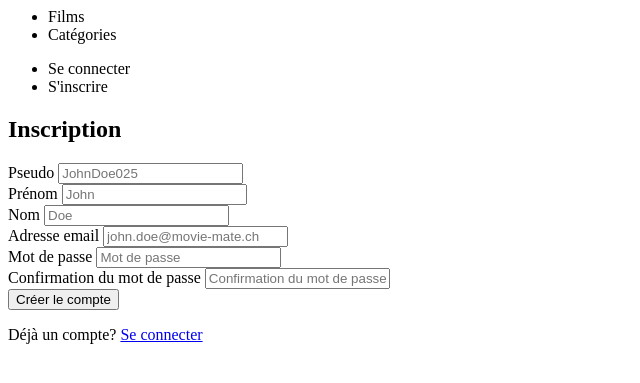
After one commit to floriansalvi/ProgServ_MovieMate, a PHP site: page /ProgServ_MovieMate/signup.php in a window 1280 px wide. The commit adds this page. Shown: the top 383 px of the page, without its empty margins (0-640 px from the left). Run offline with PHP 8.4, Linux system fonts and the light colour scheme.

Commit message:
Creation des fichiers php liés à la connexion/inscription

```diff
--- /dev/null
+++ b/activation.php
@@ -0,0 +1,4 @@
+<?php
+
+// Tell the user their accout has/has not been activated¨
+// use ?token= from the link they received
--- a/ch/I_User.php
+++ b/ch/I_User.php
@@ -12,7 +12,7 @@ interface I_User {
     public function getAllUsers():array;
     public function getUserDatas($email, $password):array;
     public function updatePseudonym($userId, $newPseudonym):bool;
-    public function updatePassword($userId, $newPassword):bool;
+    public function updatePassword($userId, $newHashedPassword):bool;
     public function updateProfileCover($userId, $newCoverId):bool;
     public function updateRole($userId, $role):bool;
     public function deleteUser($id):bool;
--- a/ch/dbManager.php
+++ b/ch/dbManager.php
@@ -13,11 +13,10 @@ class DbManager {
         $password = $config['password'];
         $this->db = new \PDO($dsn, $username, $password);
         if(!$this->db){
-
+            die('La connexion à la base de données n\'a pas pu être établie.');
         }else{
-            die('La connexion à la base de données n\'a pas pu être établie.')
-        }
             $this->createTables_SQLITE();
+        };
     }
 
     //Creation des différentes tables de la DB
--- /dev/null
+++ b/controllers/protect.php
@@ -0,0 +1,5 @@
+<?php
+session_start();
+if(!isset($_SESSION['is_logged'])){
+    header("Location: login.php");
+}
--- /dev/null
+++ b/controllers/signupValidation.php
@@ -0,0 +1,36 @@
+<?php
+
+use ch\UserManager;
+
+require_once('./config/autoload.php');
+
+$pseudonymErr = $firstnameErr = $lastnameErr = $emailErr = $passwordErr = $passwordConfErr = $successMessage = "";
+$validtionErr = false;
+
+if(filter_has_var(INPUT_POST, 'signup')) {
+    $pseudonym = filter_input(INPUT_POST, 'firstname', FILTER_UNSAFE_RAW);
+    $firstname = filter_input(INPUT_POST, 'firstname', FILTER_UNSAFE_RAW);
+    $lastname = filter_input(INPUT_POST, 'lastname', FILTER_UNSAFE_RAW);
+    $email = filter_input(INPUT_POST, 'email', FILTER_SANITIZE_EMAIL);
+    $password = filter_input(INPUT_POST, 'password', FILTER_UNSAFE_RAW);
+    $passwordConf = filter_input(INPUT_POST, 'passwordConf', FILTER_UNSAFE_RAW);
+
+    $db = new UserManager();
+
+//Pseudo pseudo (used, length, caract)
+
+//Firstname validation (length, caract)
+
+//Lastname validation (length, caract)
+
+//email validation (used, length, caract)
+
+//password validation (length, caract, strength)
+
+//password conf validation (same as password)
+
+
+
+
+
+}
--- /dev/null
+++ b/login.php
@@ -0,0 +1,3 @@
+<?php
+
+// let the user connect
--- /dev/null
+++ b/signup.php
@@ -0,0 +1,50 @@
+<?php
+
+session_start();
+require_once('./controllers/signupValidation.php');
+
+$title = "Inscription";
+
+ob_start(); ?>
+
+<main class="main-signup">
+    <form action="" method="post" class="form" id="signUp">
+        <h2>Inscription</h2>
+        <div>
+            <label for="pseudonym">Pseudo</label>
+            <input type="text" placeholder="JohnDoe025" name="pseudonym" class="pseudonym">
+            <?php echo $pseudonymErr; ?>
+        </div>
+        <div>
+            <label for="firstname">Prénom</label>
+            <input type="text" placeholder="John" name="firstname" class="firstname">
+            <?php echo $firstnameErr; ?>
+        </div>
+        <div>
+            <label for="lastname">Nom</label>
+            <input type="text" placeholder="Doe" name="lastname" class="lastname">
+            <?php echo $lastnameErr; ?>
+        </div>
+        <div>
+            <label for="email">Adresse email</label>
+            <input type="email" placeholder="john.doe@movie-mate.ch" name="email" class="email">
+            <?php echo $emailErr; ?>
+        </div>
+        <div>
+            <label for="password">Mot de passe</label>
+            <input type="password" placeholder="Mot de passe" name="password" class="password">
+            <?php echo $passwordErr; ?>
+        </div>
+        <div>
+            <label for="passwordConf">Confirmation du mot de passe</label>
+            <input type="password" placeholder="Confirmation du mot de passe" name="passwordConf" class="passwordConf">
+            <?php echo $passwordConfErr; ?>
+        </div>
+            <button type="submit" name="signup" class="button">Créer le compte</button>
+            <p class="message">Déjà un compte? <a href="login.php" class="button">Se connecter</a></p>
+        </form>
+    </main>
+
+<?php $content = ob_get_clean(); ?>
+
+<?php include_once 'template.php'; ?>
```
Also changed, not shown: ch/UserManager.php (+5 -3 lines), db/db.sqlite, 3 other files.
